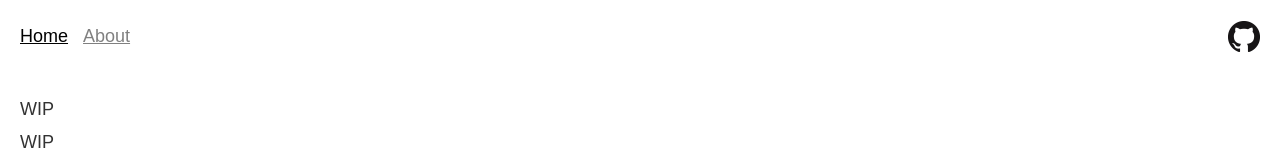
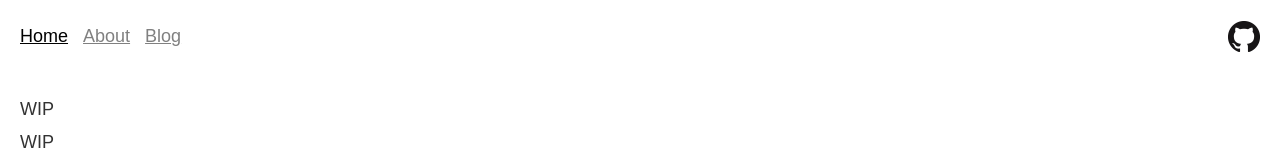
Before and after one commit to inokawa/inokawa.github.io, a Next.js app: page / in a window 1280 px wide. Shown: the top 160 px of the page. Built offline with nearby package versions, Linux system fonts and the light colour scheme.

Commit message:
Add link to blog page to Header

```diff
--- a/src/components/Header.tsx
+++ b/src/components/Header.tsx
@@ -48,6 +48,7 @@ const Component: React.FC<{}> = () => {
       <div style={tabAreaStyle}>
         <LinkTab href="/" title="Home" />
         <LinkTab href="/about" title="About" />
+        <LinkTab href="/blog" title="Blog" />
       </div>
       <div style={iconAreaStyle}>
         <Link href="https://github.com/n-inokawa">
```
